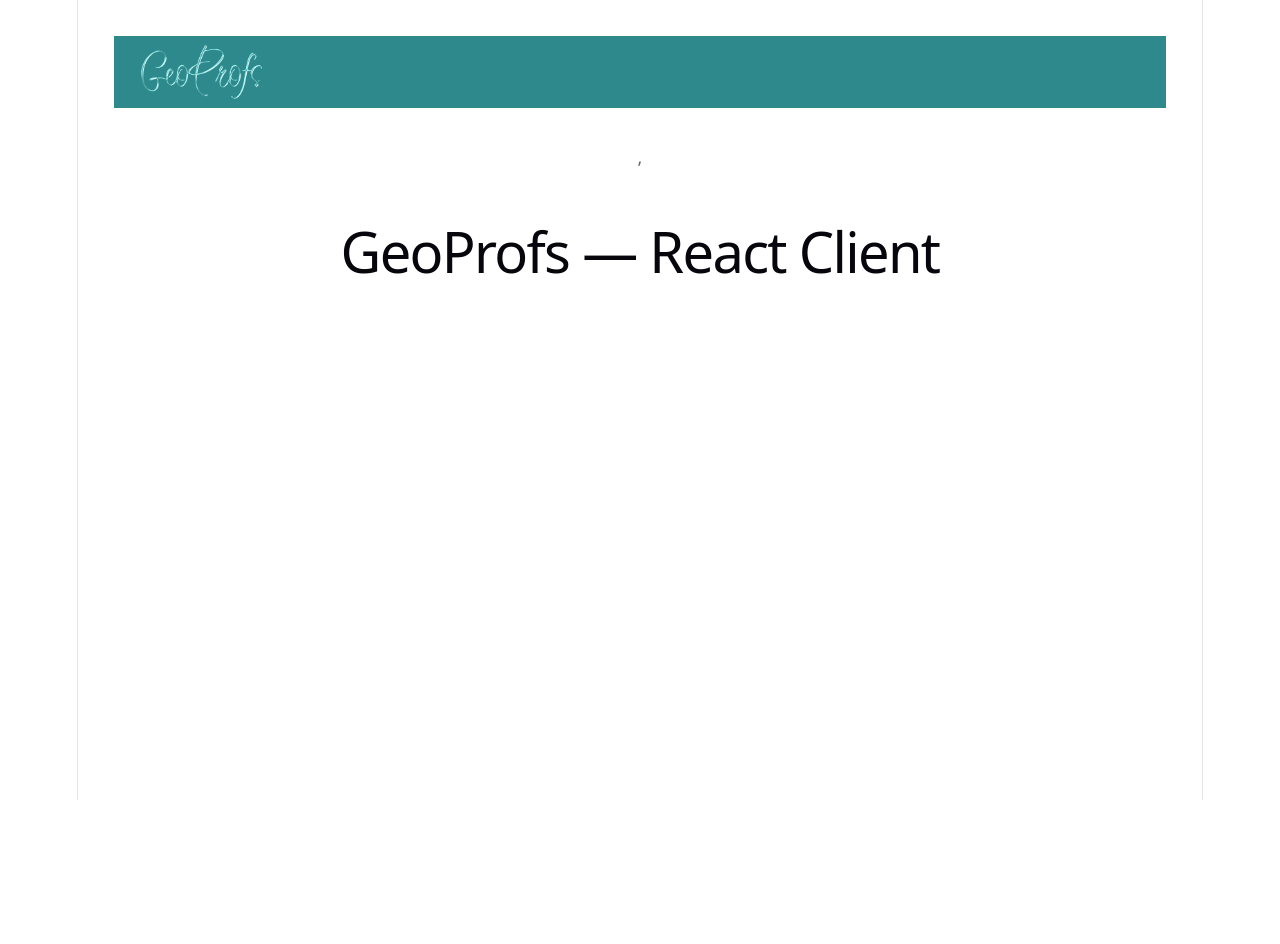
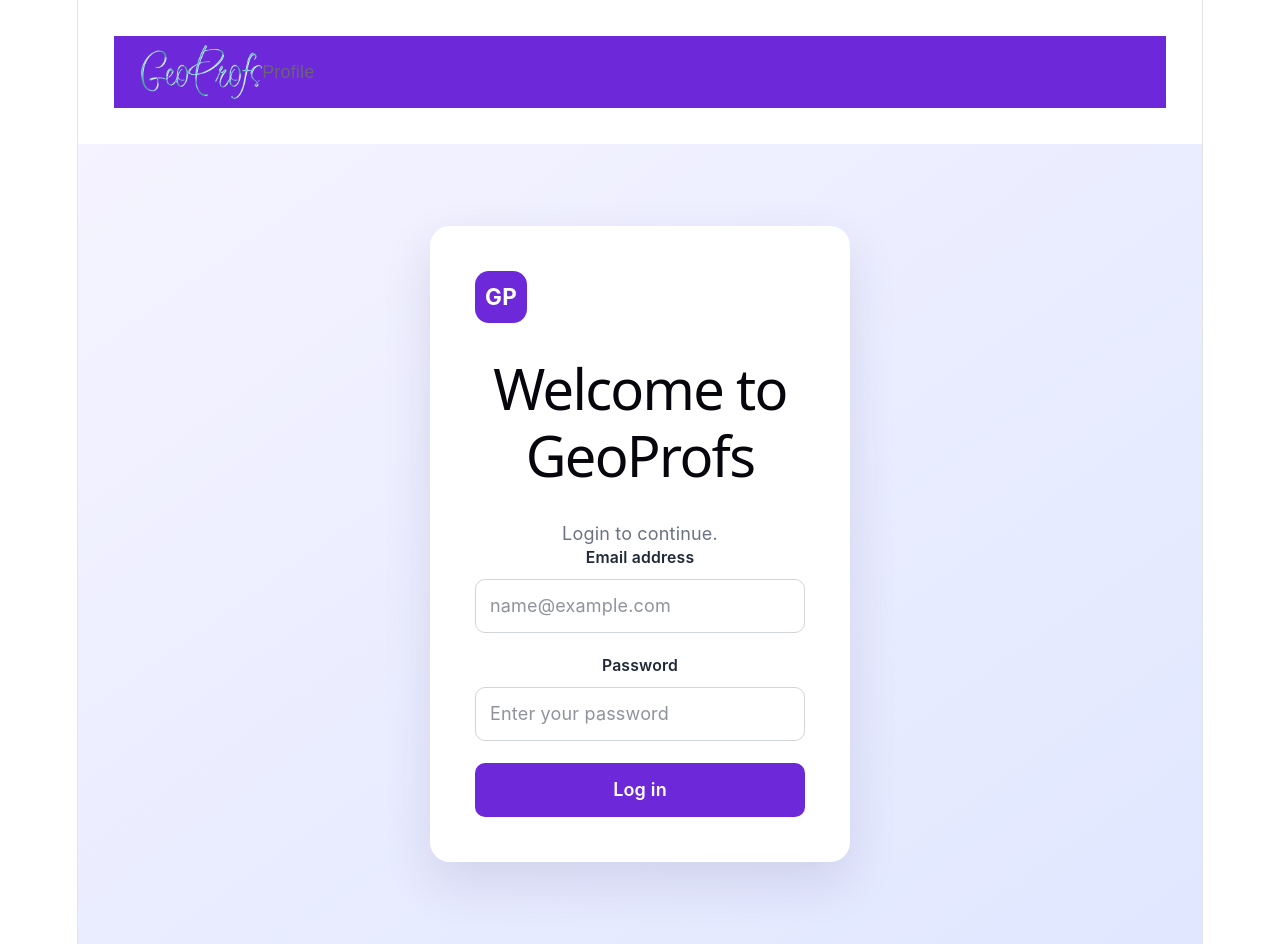
Before and after one commit to OrlowskiDaniel/geoprofs-project, a React app in the folder frontend/: page / in a window 1280 px wide. Before the commit the page ends 800 px from the top, so only its background shows below. Built offline with nearby package versions, Linux system fonts and the light colour scheme; the HTML template or start-up script is replaced by a standard one.

Commit message:
Routing, home pagina, nav bar en een begin aan profile gemaakt

```diff
--- a/frontend/package.json
+++ b/frontend/package.json
@@ -13,6 +13,7 @@
     "@tailwindcss/vite": "^4.3.3",
     "react": "^19.2.8",
     "react-dom": "^19.2.8",
+    "react-router-dom": "^7.18.4",
     "tailwindcss": "^4.3.3"
   },
   "devDependencies": {
--- a/frontend/src/App.jsx
+++ b/frontend/src/App.jsx
@@ -1,13 +1,14 @@
-import { useEffect, useState } from "react";
-import { api } from "./api/client";
+import { Routes, Route } from "react-router-dom";
+import Profile from "./Profile.jsx";
+import Home from "./Home.jsx";
+import Login from "./Login.jsx";
 
 export default function App() {
-  const [message, setMessage] = useState("Loading...");
-  const [error, setError] = useState(null);
-
   return (
-    <div style={{ fontFamily: "sans-serif", padding: "2rem" }}>
-      <h1>GeoProfs — React Client</h1>
-    </div>
+    <Routes>
+        <Route path="/" element={<Login />} />
+        <Route path="/profile" element={<Profile />} />
+        <Route path="/home" element={<Home />} />
+    </Routes>
   );
 }
--- /dev/null
+++ b/frontend/src/Home.jsx
@@ -0,0 +1,43 @@
+import { useEffect, useState } from "react";
+import { Routes, Route } from "react-router-dom";
+
+export default function Home() {
+  const [now, setNow] = useState(new Date());
+
+  useEffect(() => {
+    const timer = setInterval(() => {
+      setNow(new Date());
+    }, 1000);
+
+    return () => clearInterval(timer);
+  }, []);
+
+  const date = now.toLocaleDateString("en-GB", {
+    day: "2-digit",
+    month: "2-digit",
+    year: "numeric",
+  });
+
+  const time = now.toLocaleTimeString("en-GB", {
+    hour: "2-digit",
+    minute: "2-digit",
+    second: "2-digit",
+  });
+
+  return (
+    <main className="min-h-screen bg-[#F5F3FF] text-[#6D28D9]">
+      <div className="flex justify-end px-20 pt-24">
+        <div className="text-center text-xl">
+          <p>{date}</p>
+          <p>{time}</p>
+        </div>
+      </div>
+
+      <div className="flex w-full justify-center pt-44">
+        <h1 className="!text-5xl !font-normal !text-[#6D28D9]">
+          Welcome "name"
+        </h1>
+      </div>
+    </main>
+  );
+}
--- /dev/null
+++ b/frontend/src/Login.jsx
@@ -0,0 +1,77 @@
+import { useEffect, useState } from "react";
+import { api } from "./api/client";
+
+export default function App() {
+  const [email, setEmail] = useState("");
+  const [password, setPassword] = useState("");
+  const [message, setMessage] = useState("");
+
+  function handleSubmit(event) {
+    event.preventDefault();
+
+    // Connect the authentication API here when the backend is ready.
+    setMessage(
+      "The login form is ready. Authentication will be available once the backend is connected."
+    );
+  }
+
+  return (
+    <main className="grid min-h-svh place-items-center bg-linear-to-br from-[#f5f3ff] to-[#e0e7ff] p-6 font-sans text-[#1f2937] antialiased">
+      <div className="w-full max-w-[420px] rounded-[20px] bg-white p-10 shadow-[0_20px_50px_rgba(46,32,92,0.12)] max-[480px]:px-[22px] max-[480px]:py-7">
+        <div className="grid h-[52px] w-[52px] place-items-center rounded-[14px] bg-[#6d28d9] text-xl font-bold text-white">
+          GP
+        </div>
+
+        <h1 className="mt-7 mb-2 text-[28px] leading-[1.2] font-bold text-[#1f2937]">
+          Welcome to GeoProfs
+        </h1>
+        <p className="mb-[30px] text-[#6b7280]">
+          Login to continue.
+        </p>
+
+        <form onSubmit={handleSubmit} className="flex flex-col">
+          <label htmlFor="email" className="mb-2 text-sm font-semibold">
+            Email address
+          </label>
+          <input
+            id="email"
+            type="email"
+            autoComplete="email"
+            placeholder="name@example.com"
+            value={email}
+            onChange={(event) => setEmail(event.target.value)}
+            required
+            className="mb-5 w-full rounded-[10px] border border-[#d1d5db] bg-white px-[14px] py-[13px] text-[#1f2937] outline-none focus:border-[#8b5cf6] focus:outline-2 focus:outline-offset-1 focus:outline-[#8b5cf6]"
+          />
+
+          <label htmlFor="password" className="mb-2 text-sm font-semibold">
+            Password
+          </label>
+          <input
+            id="password"
+            type="password"
+            autoComplete="current-password"
+            placeholder="Enter your password"
+            value={password}
+            onChange={(event) => setPassword(event.target.value)}
+            required
+            className="mb-5 w-full rounded-[10px] border border-[#d1d5db] bg-white px-[14px] py-[13px] text-[#1f2937] outline-none focus:border-[#8b5cf6] focus:outline-2 focus:outline-offset-1 focus:outline-[#8b5cf6]"
+          />
+
+          <button
+            type="submit"
+            className="w-full cursor-pointer rounded-[10px] bg-[#6d28d9] p-[14px] font-semibold text-white hover:bg-[#5b21b6] focus-visible:outline-3 focus-visible:outline-offset-3 focus-visible:outline-[#8b5cf6]"
+          >
+            Log in
+          </button>
+        </form>
+
+        {message && (
+          <p role="status" className="mt-[18px] text-sm leading-[1.5] text-[#5b21b6]">
+            {message}
+          </p>
+        )}
+      </div>
+    </main>
+  );
+}
--- a/frontend/src/Nav.jsx
+++ b/frontend/src/Nav.jsx
@@ -1,20 +1,24 @@
-import { useEffect, useState } from "react";
-import { api } from "./api/client";
-import Logo from './assets/FinalProfs.png';
+import { Link } from "react-router-dom";
+import Logo from "./assets/FinalProfs.png";
 
-export default function App() {
-  const [message, setMessage] = useState("Loading...");
-  const [error, setError] = useState(null);
-
+export default function Nav() {
   return (
     <div style={{ fontFamily: "sans-serif", padding: "2rem" }}>
-      <div className="flex flex-row items-center h-16 w-full bg-[#2D898B] px-6">
-        <img
+      <div className="flex flex-row items-center h-16 w-full bg-[#6D28D9] px-6">
+
+        <Link to="/Home">
+          <img
             src={Logo}
             alt="GeoProfs"
             className="h-12 w-auto"
-        />
-        </div>
+          />
+        </Link>
+
+        <nav>
+          <Link to="/profile">Profile</Link>
+        </nav>
+
+      </div>
     </div>
   );
 }
--- /dev/null
+++ b/frontend/src/Profile.jsx
@@ -0,0 +1,12 @@
+export default function Profile() {
+  return (
+    <main className="min-h-screen bg-[#C5D3F4] px-10 py-5">
+      <h1 className="text-center text-4xl text-[#6D28D9]">
+        Change personal data
+      </h1>
+
+      <div className="mx-auto mt-8 h-[480px] max-w-[354px] bg-[#6D28D9]">
+      </div>
+    </main>
+  );
+}
--- a/frontend/src/main.jsx
+++ b/frontend/src/main.jsx
@@ -1,12 +1,15 @@
-import { StrictMode } from 'react'
-import { createRoot } from 'react-dom/client'
-import './index.css'
-import App from './App.jsx'
-import Nav from './Nav.jsx'
+import { StrictMode } from "react";
+import { createRoot } from "react-dom/client";
+import "./index.css";
+import App from "./App.jsx";
+import Nav from "./Nav.jsx";
+import { BrowserRouter } from "react-router-dom";
 
-createRoot(document.getElementById('root')).render(
+createRoot(document.getElementById("root")).render(
   <StrictMode>
-    <Nav />,
-    <App />
+    <BrowserRouter>
+      <Nav />
+      <App />
+    </BrowserRouter>
   </StrictMode>,
-)
+);
```
Also changed, not shown: 2 other files (tests, documents, lock files or other folders).
